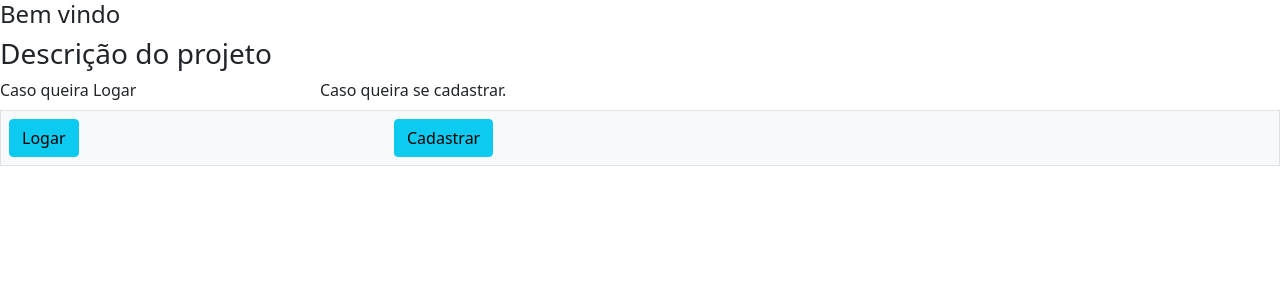
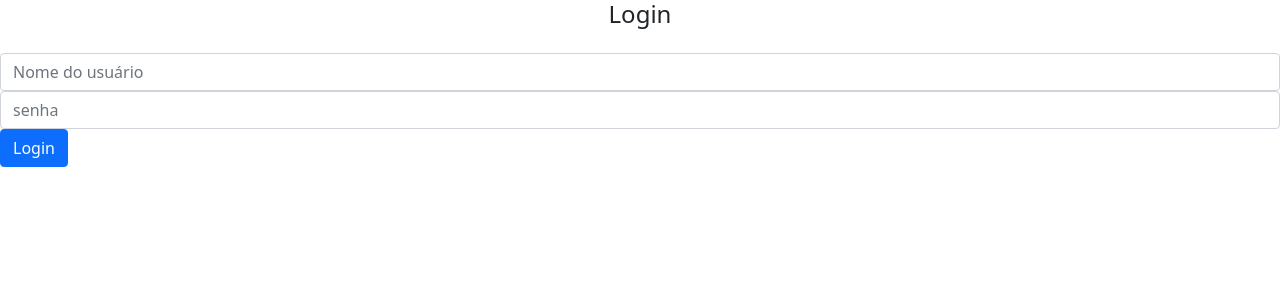
Before and after one commit to Accaciol/HomeWork, an Angular app: page /home in a window 1280 px wide. Shown: the top 300 px of the page. Built offline with nearby package versions, Linux system fonts and the light colour scheme.

Commit message:
Criação da tela de login

```diff
--- a/src/app/home/home.component.html
+++ b/src/app/home/home.component.html
@@ -1,16 +1 @@
-<h4>Bem vindo</h4>
-
-<h3 class=""> Descrição do projeto</h3>
-
-
-
-<form>
-<div class="mx-auto">
-  <label for="exampleFormControlInput1" style="width: 25%;" class="form-label">Caso queira Logar</label>
-  <label for="exampleFormControlInput1" style="width: 35%;" class="form-label">Caso queira se cadastrar.</label>
-</div>
-<div class="p-2 bg-light border">
-  <button  class="btn btn-info">Logar</button>
-  <button style="margin-left: 25%;" class="btn btn-info">Cadastrar</button>
-</div>
-</form>
+<router-outlet></router-outlet>
--- a/src/app/home/home.module.ts
+++ b/src/app/home/home.module.ts
@@ -3,11 +3,13 @@
 
 import { HomeRoutingModule } from './home-routing.module';
 import { HomeComponent } from './home.component';
+import { LoginComponent } from './login/login.component';
 
 
 @NgModule({
   declarations: [
-    HomeComponent
+    HomeComponent,
+    LoginComponent
   ],
   imports: [
     CommonModule,
--- /dev/null
+++ b/src/app/home/login/login.component.html
@@ -0,0 +1,13 @@
+<h4 class="text-center">Login</h4>
+
+<form class="form mt-4">
+    <div class="form-group">
+        <input class="form-control" placeholder="Nome do usuário" />
+    </div>
+
+    <div class="form-group">
+        <input type="password" class="form-control" placeholder="senha" />
+    </div>
+
+    <button type="submit" class="btn btn-primary btn-block">Login</button>
+</form>
--- /dev/null
+++ b/src/app/home/login/login.component.ts
@@ -0,0 +1,15 @@
+import { Component, OnInit } from '@angular/core';
+
+@Component({
+  selector: 'app-login',
+  templateUrl: './login.component.html',
+  styleUrls: ['./login.component.css']
+})
+export class LoginComponent implements OnInit {
+
+  constructor() { }
+
+  ngOnInit(): void {
+  }
+
+}
```
Also changed, not shown: src/app/home/home-routing.module.ts (+7 -0 lines), src/app/home/login/login.component.css (added), 1 other file (tests, documents, lock files or other folders).
